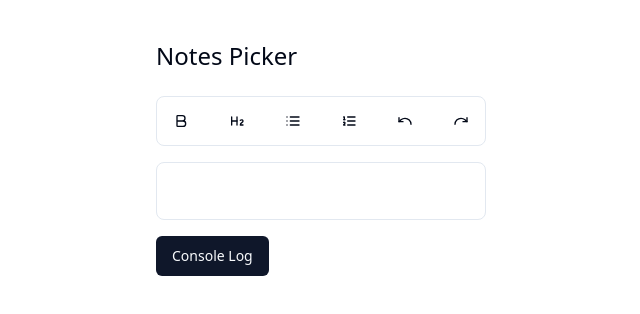
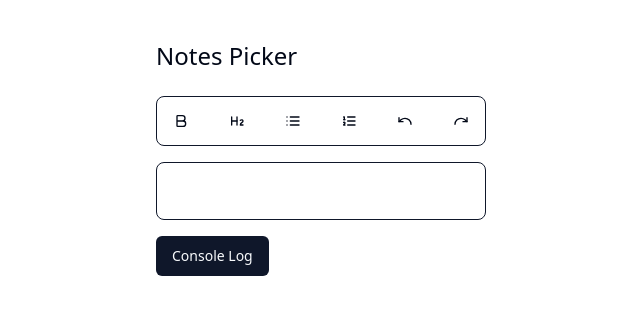
Before and after one commit to 5hishirH/rich-text-editor, a Next.js app: page / in a window 1280 px wide. Shown: the top 314 px of the page, without its empty margins (319-959 px from the left). Built offline with nearby package versions, Linux system fonts and the light colour scheme.

Commit message:
feat: add system theme mode (light and dark)

```diff
--- a/src/app/components/Tiptap.jsx
+++ b/src/app/components/Tiptap.jsx
@@ -33,7 +33,7 @@ const Tiptap = ({ handleChange, content }) => {
 
     editorProps: {
       attributes: {
-        class: "mt-4 border rounded-lg outline-none p-4",
+        class: "mt-4 border border-primary rounded-lg outline-none p-4",
       },
     },
 
--- a/src/app/components/Toolbar.jsx
+++ b/src/app/components/Toolbar.jsx
@@ -9,7 +9,7 @@ const Toolbar = ({ editor, content }) => {
     return null;
   }
   return (
-    <div className="flex justify-start items-center gap-4 p-1 border rounded-lg">
+    <div className="flex justify-start items-center gap-4 p-1 border border-primary rounded-lg">
       <Toggle
         pressed={editor.isActive("bold")}
         onPressedChange={() => editor.chain().focus().toggleBold().run()}
--- a/src/app/layout.jsx
+++ b/src/app/layout.jsx
@@ -25,7 +25,7 @@ const RootLayout = ({ children }) => {
       >
         <ThemeProvider
           attribute="class"
-          defaultTheme="light"
+          defaultTheme="system"
           enableSystem
           disableTransitionOnChange
         >
```
